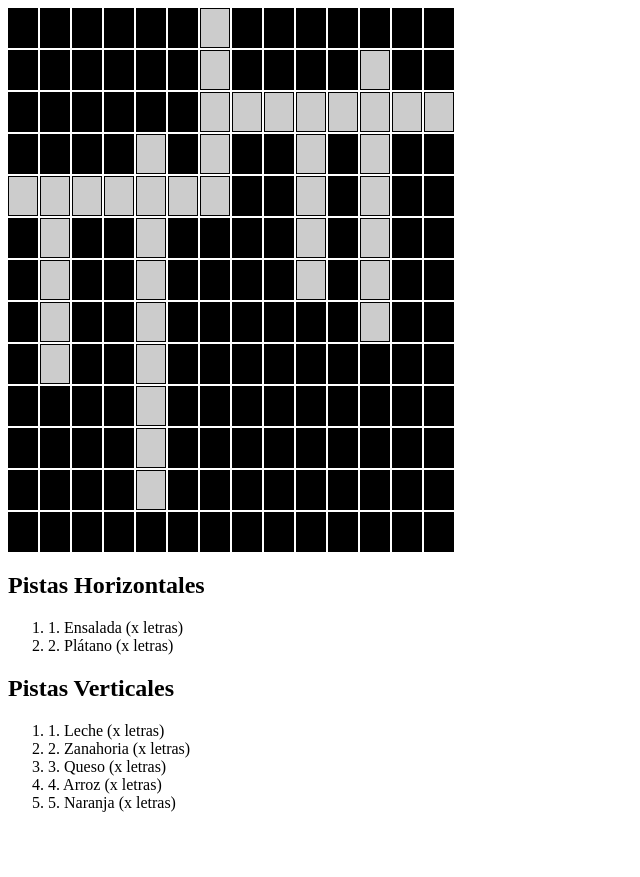
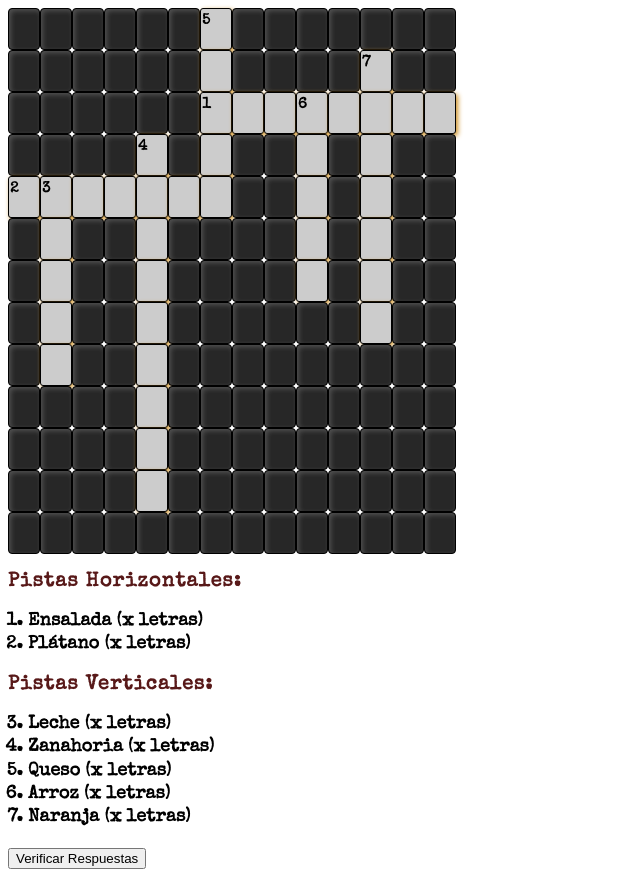
Before and after one commit to SoyMilner/Minijuegos_Evento_Global_Money, a plain HTML site: page index.html in a window 1280 px wide. Shown: the whole page, without its empty margins (0-640 px from the left). Before the commit the page ends 828 px from the top, so only its background shows below. Drawn offline with nearby package versions, Linux system fonts and the light colour scheme.

Commit message:
Add files via upload

```diff
--- a/index.html
+++ b/index.html
@@ -11,24 +11,22 @@
 <div id="crucigrama"></div>
 
 <div id="pistas">
-  <h2>Pistas Horizontales</h2>
-  <!-- De arriba a abajo -->
-  <ol id="horizontal">
-    <li>1. Ensalada (x letras)</li>
-    <li>2. Plátano (x letras)</li>
-    <!-- Más pistas -->
+  <h2>Pistas Horizontales:</h2>
+  <ol start="1" id="horizontal">
+    <li>Ensalada (x letras)</li>
+    <li>Plátano (x letras)</li>
   </ol>
 
-  <h2>Pistas Verticales</h2>
-  <!-- De izquierda a derecha -->
-  <ol id="vertical">
-    <li>1. Leche (x letras)</li>
-    <li>2. Zanahoria (x letras)</li>
-    <li>3. Queso (x letras)</li>
-    <li>4. Arroz (x letras)</li>
-    <li>5. Naranja (x letras)</li>
-    <!-- Más pistas -->
+  <h2>Pistas Verticales:</h2>
+  <ol start="3" id="vertical">
+    <li>Leche (x letras)</li>
+    <li>Zanahoria (x letras)</li>
+    <li>Queso (x letras)</li>
+    <li>Arroz (x letras)</li>
+    <li>Naranja (x letras)</li>
   </ol>
+
+  <button onclick="verificarRespuestas()">Verificar Respuestas</button>
 </div>
 <!-- partial -->
   <script  src="./script.js"></script>
--- a/script.js
+++ b/script.js
@@ -80,31 +80,59 @@ celdas.forEach((celda, index) => {
   //Si la celda es de valor 0, el fondo se pone de color #000 (negro)
   //  y hace que no se pueda editar
   if (patron[index] === 0) {
-    celda.style.backgroundColor = '#000';
+    celda.style.backgroundColor = '#272727';
     celda.contentEditable = false;
   }
 });
 
+
+
+//*******************************
+//Solución del crucigrama
+//*******************************
+
+
+//Definición de las respuestas
+const respuestasCrucigrama = [
+  { palabra: "ENSALADA", posiciones: [34, 35, 36, 37, 38, 39, 40, 41] }, // Fila específica
+  { palabra: "PLATANO", posiciones: [56, 57, 58, 59, 60, 61, 62] },
+  { palabra: "LECHE", posiciones: [57, 71, 85, 99, 113] }, // Columna específica
+  { palabra: "ZANAHORIA", posiciones: [46, 60, 74, 88, 102, 116, 130, 144, 158] },
+  { palabra: "QUESO", posiciones: [6, 20, 34, 48, 62] },
+  { palabra: "ARROZ", posiciones: [37, 51, 65, 79, 93] },
+  { palabra: "NARANJA", posiciones: [25, 39, 53, 67, 81, 95, 109] }
+];
+
+
+
+//*******************************
+//Numeración palabras
+//*******************************
+
+// Agregar numeración a las primeras celdas de cada palabra sin afectar respuestas
+respuestasCrucigrama.forEach(({ posiciones }, index) => {
+  const primeraCelda = celdas[posiciones[0]]; // Obtiene la primera celda de la palabra
+  primeraCelda.setAttribute("data-pista", index + 1); // Agrega el número como atributo
+});
+
+
+
+//*******************************
 //Validación de respuestas
-/*
-const respuestas = [
-  // Colocar aquí las respuestas correctas en orden de las celdas
-  'P', 'A', 'R', 'I', 'S', // Por ejemplo
-  // Continúa con el resto
-];
+//*******************************
+
 
 function verificarRespuestas() {
   let correcto = true;
 
-  celdas.forEach((celda, index) => {
-    if (patron[index] === 1) {
-      const letraUsuario = celda.textContent.trim().toUpperCase();
-      if (letraUsuario !== respuestas[index]) {
-        celda.style.backgroundColor = '#f8d7da'; // Rojo claro
-        correcto = false;
-      } else {
-        celda.style.backgroundColor = '#d4edda'; // Verde claro
-      }
+  respuestasCrucigrama.forEach(({ palabra, posiciones }) => {
+    let palabraUsuario = posiciones.map(index => celdas[index].textContent.trim().toUpperCase()).join('');
+
+    if (palabraUsuario !== palabra) {
+      posiciones.forEach(index => celdas[index].style.backgroundColor = '#dd6767'); // Marcar en rojo
+      correcto = false;
+    } else {
+      posiciones.forEach(index => celdas[index].style.backgroundColor = '#8fda8f'); // Verde si es correcta
     }
   });
 
@@ -112,5 +140,3 @@ function verificarRespuestas() {
     alert('¡Felicidades! Has resuelto el crucigrama.');
   }
 }
-*/
-// Puedes añadir un botón para activar la verificación
--- a/style.css
+++ b/style.css
@@ -1,3 +1,5 @@
+@import url('https://fonts.googleapis.com/css2?family=Special+Elite&display=swap');
+
 #crucigrama {
   display: grid;
   grid-template-columns: repeat(14, 30px);
@@ -6,11 +8,82 @@
 }
 
 .celda {
-  border: 1px solid #000;
+  width: 30px;
+  height: 40px;
+  border: 0.2px solid #000;
+  border-radius: 3px;
   background-color: #ccc;
+  box-shadow: 2px 2px 5px rgba(207, 146, 38, 1); /* Efecto de sombra */
+  transition: all 0.2s ease-in-out; /* Animaciones suaves */
   text-align: center;
+  font-family: 'Special Elite', cursive;
+  cursive;
+  font-weight: bold;
   font-size: 18px;
   line-height: 40px;
   cursor: pointer;
   user-select: none;
 }
+
+/* Celdas negras (bloqueadas) */
+.celda[contentEditable="false"] {
+ /* Un poco de transparencia */
+  border-radius: 4px;
+  box-shadow: inset 2px 2px 5px rgba(255, 255, 255, 0.2); /* Efecto de relieve */
+}
+
+/* Efecto al enfocar */
+.celda:focus {
+  outline: none;
+  background-color: rgba(207, 146, 38, 0.9); /* Azul claro */
+  box-shadow: 0px 0px 10px rgba(207, 146, 38, 0.8);
+  transform: scale(1.1); /* Pequeño zoom */
+}
+
+/* Añade interactividad con las celdas */
+.celda:hover {
+  background-color: rgba(207, 146, 38, 1);
+  transform: scale(1.1); /* Pequeño zoom */
+}
+
+/*Para la numeración*/
+
+.celda[data-pista]::before {
+  content: attr(data-pista); /* Muestra el número de la pista */
+  position: absolute;
+  font-family: 'Special Elite', cursive;
+  cursive;
+  font-size: 15px;
+  font-weight: bold;
+  top: -8px;
+  left: 1px;
+  color: #000; /* Color negro */
+  background-color: rgba(255, 255, 255, 0); /* Fondo transparente */
+  padding: 0px;
+  border-radius: 3px;
+}
+.celda {
+  position: relative; /* Necesario para posicionar el número */
+}
+
+/* Formato para las pistas */
+
+#pistas {
+  margin-top: 20px;
+}
+
+#pistas h2 {
+  font-size: 20px;
+  color: #581919;
+  font-family: 'Special Elite', cursive;
+  letter-spacing: 1px; /* Espaciado entre letras */
+}
+
+#pistas ol {
+  padding-left: 20px;
+  font-family: 'Special Elite', cursive;
+  cursive;
+  font-weight: bold;
+  font-size: 18px; /* Un tamaño ligeramente mayor para mejor legibilidad */
+  line-height: 1.3;
+}
```
